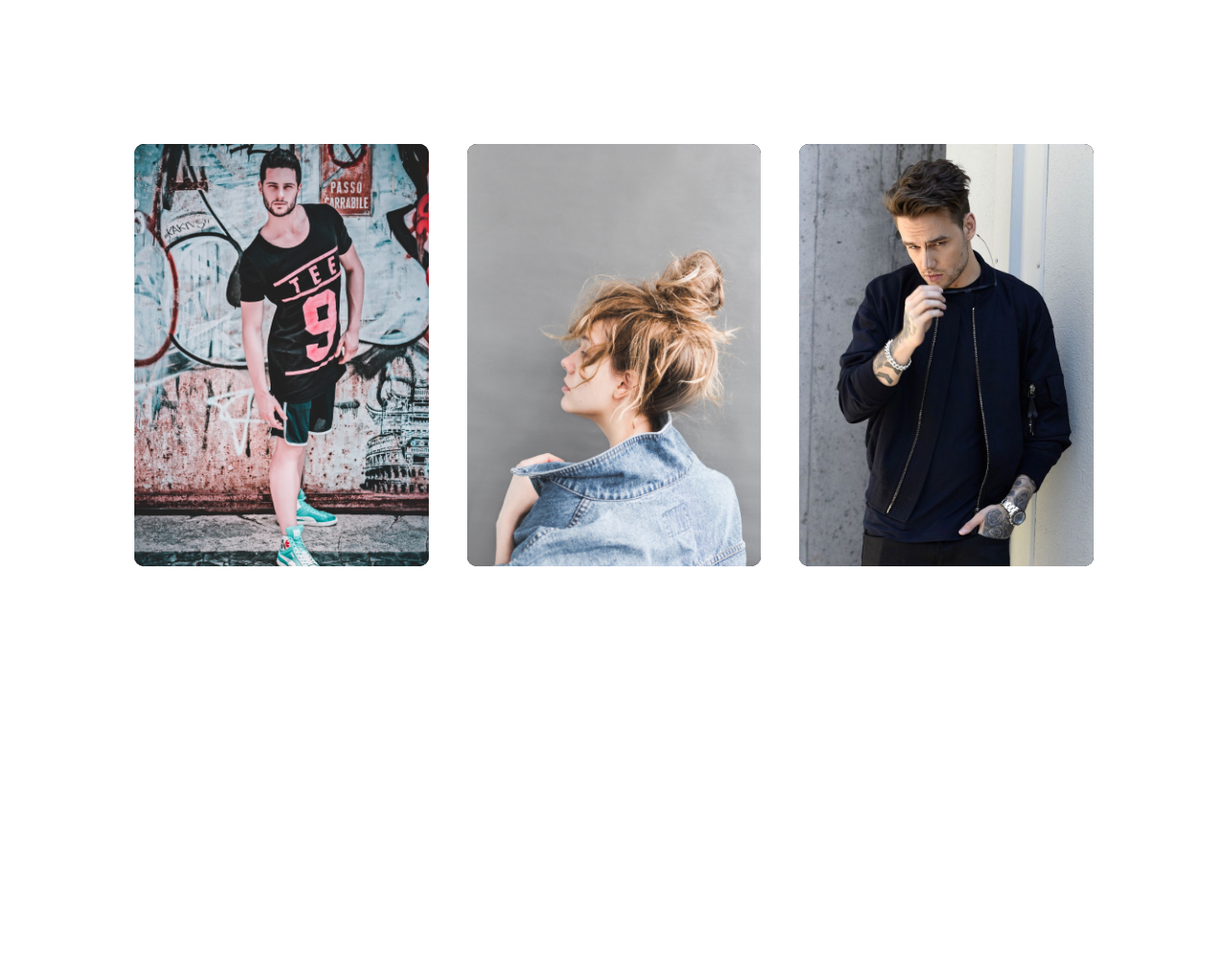
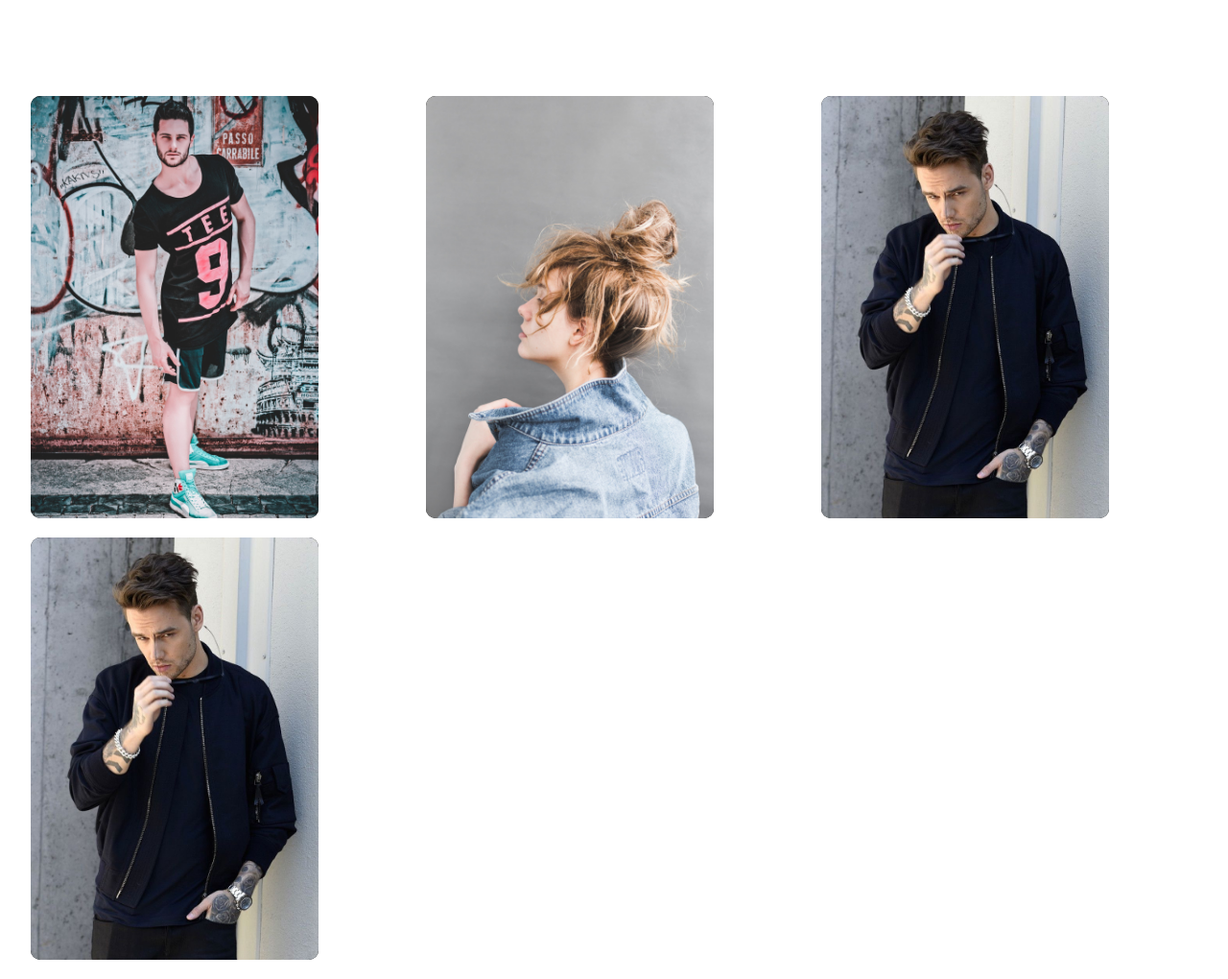
Before and after one commit to AnujKumarsla/cards-hover_Effects, a plain HTML site: page index.html in a window 1280 px wide. Shown: the whole page at 96% size. Before the commit the page ends 800 px from the top, so only its background shows below. Drawn offline with Linux system fonts and the light colour scheme.

Commit message:
Adding fontawesome

```diff
--- a/index.html
+++ b/index.html
@@ -6,6 +6,8 @@
     <meta http-equiv="X-UA-Compatible" content="ie=edge">
     <title>Document</title>
     <link rel="stylesheet" href="style.css">
+    <!-- <link rel="stylesheet" href="font.css"> -->
+    <link rel="stylesheet" href="https://stackpath.bootstrapcdn.com/font-awesome/4.7.0/css/font-awesome.min.css">
 </head>
 <body>
     <div class="container">
@@ -17,9 +19,9 @@
                 <h2>someone Famous<br><span>UX/UI Desigmer</span></h2>
                 <p>Lorem ipsum dolor sit amet consectetur adipisicing elit. Quasi velit voluptas praesentium hic iste.</p>
                 <ul>
-                    <li><a href="#">Fb</a></li>
-                    <li><a href="#">Tweet</a></li>
-                    <li><a href="#">Insta</a></li>
+                    <li><a href="#"><i class="fa fa-facebook-official" aria-hidden="true"></i></a></li>
+                    <li><a href="#"><i class="fa fa-twitter" aria-hidden="true"></i></a></li>
+                    <li><a href="#"><i class="fa fa-instagram" aria-hidden="true"></i></a></li>
                 </ul>
             </div>
         </div>
@@ -32,9 +34,9 @@
                 <h2>someone Famous<br><span>UX/UI Desigmer</span></h2>
                 <p>Lorem ipsum dolor sit amet consectetur adipisicing elit. Quasi velit voluptas praesentium hic iste.</p>
                 <ul>
-                    <li><a href="#">Fb</a></li>
-                    <li><a href="#">Tweet</a></li>
-                    <li><a href="#">Insta</a></li>
+                    <li><a href="#"><i class="fa fa-facebook-official" aria-hidden="true"></i></a></li>
+                    <li><a href="#"><i class="fa fa-twitter" aria-hidden="true"></i></a></li>
+                    <li><a href="#"><i class="fa fa-instagram" aria-hidden="true"></i></a></li>
                 </ul>
             </div>
         </div>
@@ -47,9 +49,24 @@
                 <h2>someone Famous<br><span>UX/UI Desigmer</span></h2>
                 <p>Lorem ipsum dolor sit amet consectetur adipisicing elit. Quasi velit voluptas praesentium hic iste.</p>
                 <ul>
-                    <li><a href="#">Fb</a></li>
-                    <li><a href="#">Tweet</a></li>
-                    <li><a href="#">Insta</a></li>
+                    <li><a href="#"><i class="fa fa-facebook-official" aria-hidden="true"></i></a></li>
+                    <li><a href="#"><i class="fa fa-twitter" aria-hidden="true"></i></a></li>
+                    <li><a href="#"><i class="fa fa-instagram" aria-hidden="true"></i></a></li>
+                </ul>
+            </div>
+        </div>
+        <!-- =============================================== -->
+        <div class="card">
+            <div class="img-box">
+                <img src="img (7).jpg" alt="">
+            </div>
+            <div class="content">
+                <h2>someone Famous<br><span>UX/UI Desigmer</span></h2>
+                <p>Lorem ipsum dolor sit amet consectetur adipisicing elit. Quasi velit voluptas praesentium hic iste.</p>
+                <ul>
+                    <li><a href="#"><i class="fa fa-facebook-official" aria-hidden="true"></i></a></li>
+                    <li><a href="#"><i class="fa fa-twitter" aria-hidden="true"></i></a></li>
+                    <li><a href="#"><i class="fa fa-instagram" aria-hidden="true"></i></a></li>
                 </ul>
             </div>
         </div>
--- a/style.css
+++ b/style.css
@@ -6,22 +6,28 @@ body{
 }
 .container{
     position: relative;
-    width: 1000px;
-    margin: 150px auto 0;
-    hieght : auto;
+    width: 95%;
+    margin: 100px auto 0;
+    height : auto;
     display: grid;
-    grid-template-columns: 1fr 1fr 1fr;
-    grid-template-rows: 440px;
-    grid-gap : 40px;
+    grid-template-columns: repeat(auto-fill , minmax(300px,1fr));
+    grid-template-rows: auto 1fr auto;
+    grid-gap : 20px;
 
 }
 .container .card{
     position: relative;
+    width: 300px;
+    height: 440px;
+    /* margin: 0 auto; */
     background: #000;
     overflow: hidden;
     border-radius: 10px;
     transition: 0.5s;
 }
+/* NOTE
+    during media-query balck animation of card:hover
+*/
 .container .card:hover{
     transform: translateY(-20px);
     box-shadow: 0 20px 20px rgba(0,0,0,.2);
@@ -35,7 +41,7 @@ body{
     transition: 0.5s;
 }
 .container .card:hover .img-box{
-    opacity: 0.5;
+    opacity: 1;
 }
 .container .card .img-box img{
     width: 100%;
@@ -55,12 +61,15 @@ body{
     bottom: 0;
 }
 .container .card:nth-child(1) .content{
-    background: linear-gradient(0deg,#c21833,transparent);
+    background: linear-gradient(0deg,#a63ee2,transparent);
 }
 .container .card:nth-child(2) .content{
-    background: linear-gradient(0deg,#8012a5,transparent);
+    background: linear-gradient(0deg,#2d71c0,transparent);
 }
 .container .card:nth-child(3) .content{
+    background: linear-gradient(0deg,#e48357,transparent);
+}
+.container .card:nth-child(4) .content{
     background: linear-gradient(0deg,#3a414c,transparent);
 }
 .container .card .content h2{
```
